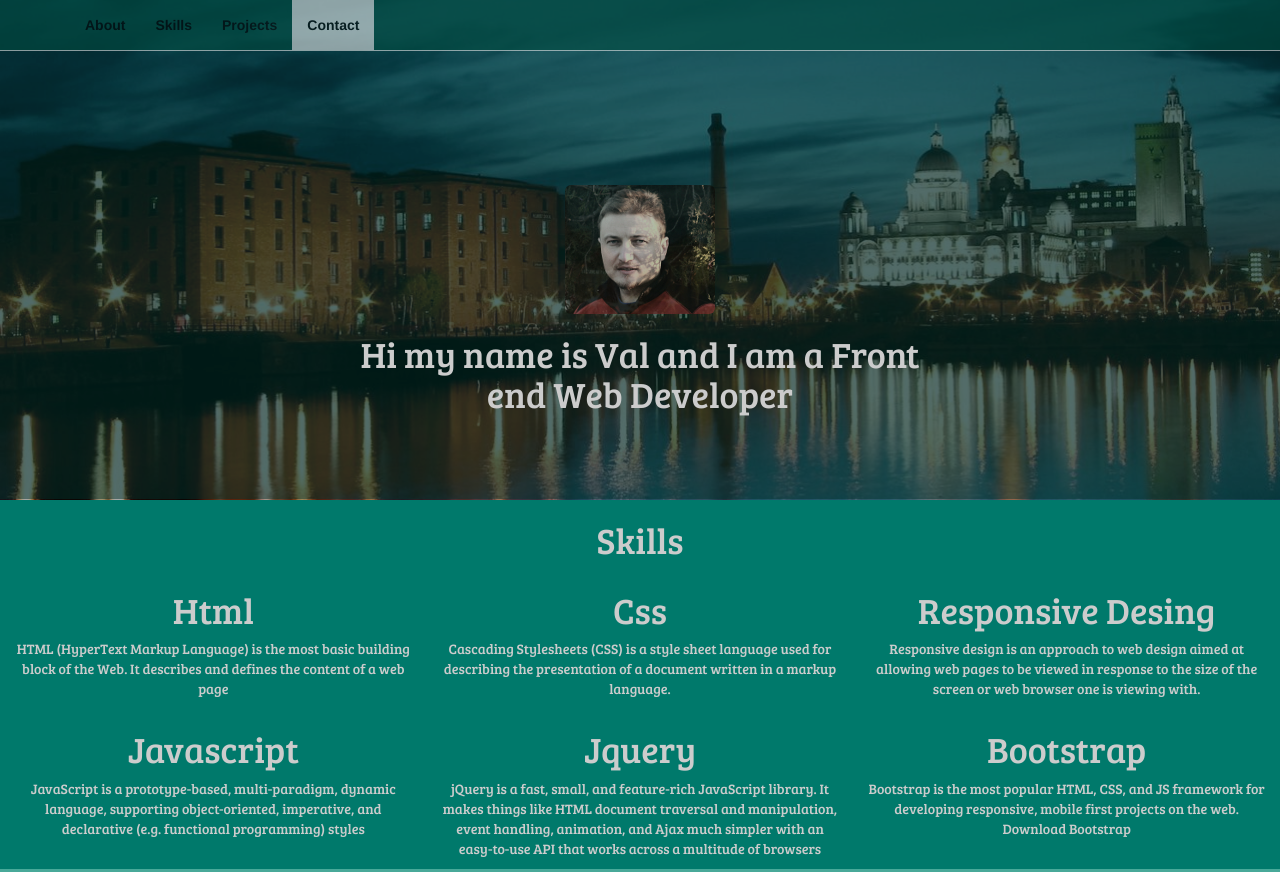
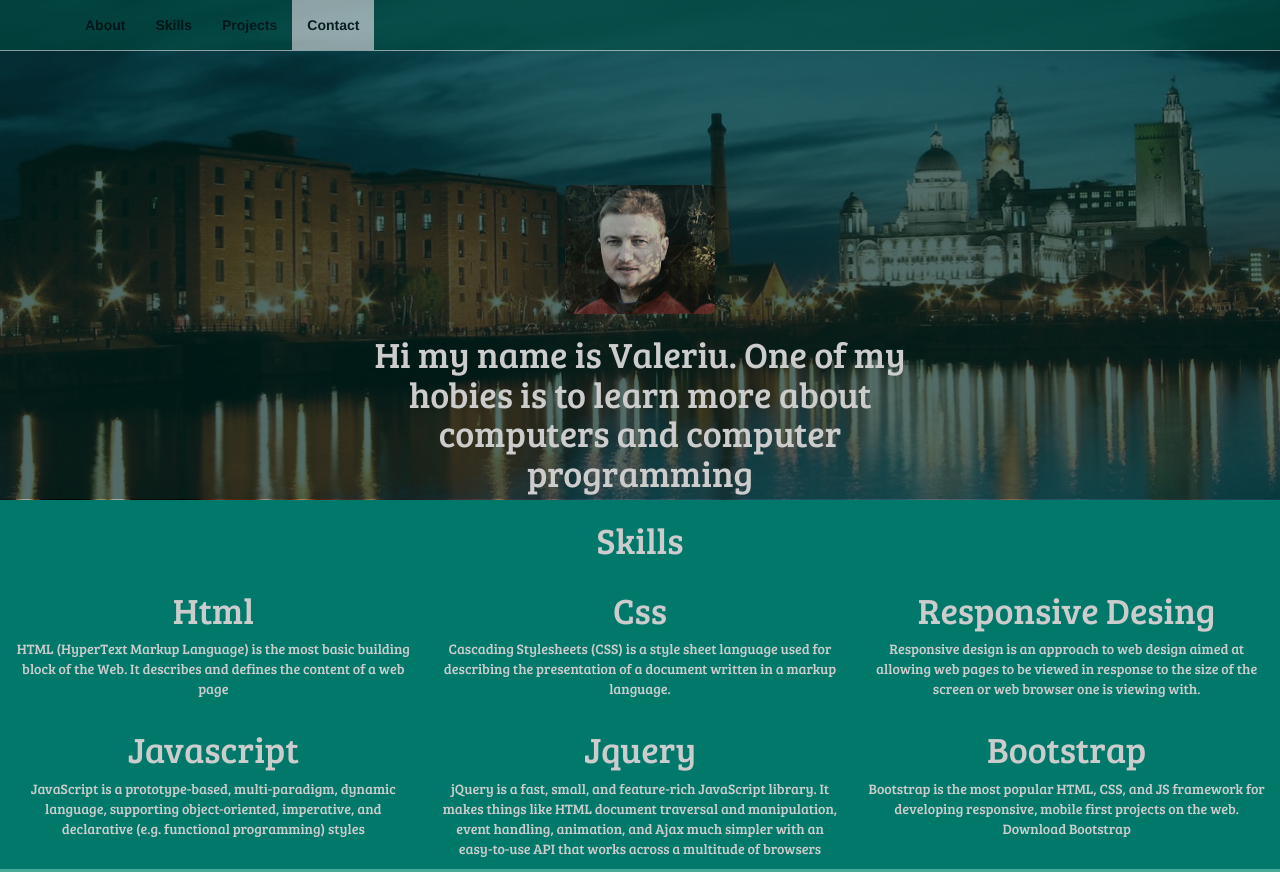
Before and after one commit to valeriusturcanus/portfolio, a plain HTML site: page index.html in a window 1280 px wide. Shown: the top 872 px of the page. Drawn offline with nearby package versions, Linux system fonts and the light colour scheme.

Commit message:
changed the heading's text

```diff
--- a/index.html
+++ b/index.html
@@ -56,7 +56,7 @@
                     </div>
                     <div class="col-md-6">
 
-                        <h1 class="margin-auto">Hi my name is Val and I am a Front end Web Developer</h1>
+                        <h1 class="margin-auto">Hi my name is Valeriu. One of my hobies is to learn more about computers and computer programming</h1>
                     </div>
                     <div class="col-md-3">
 
```
